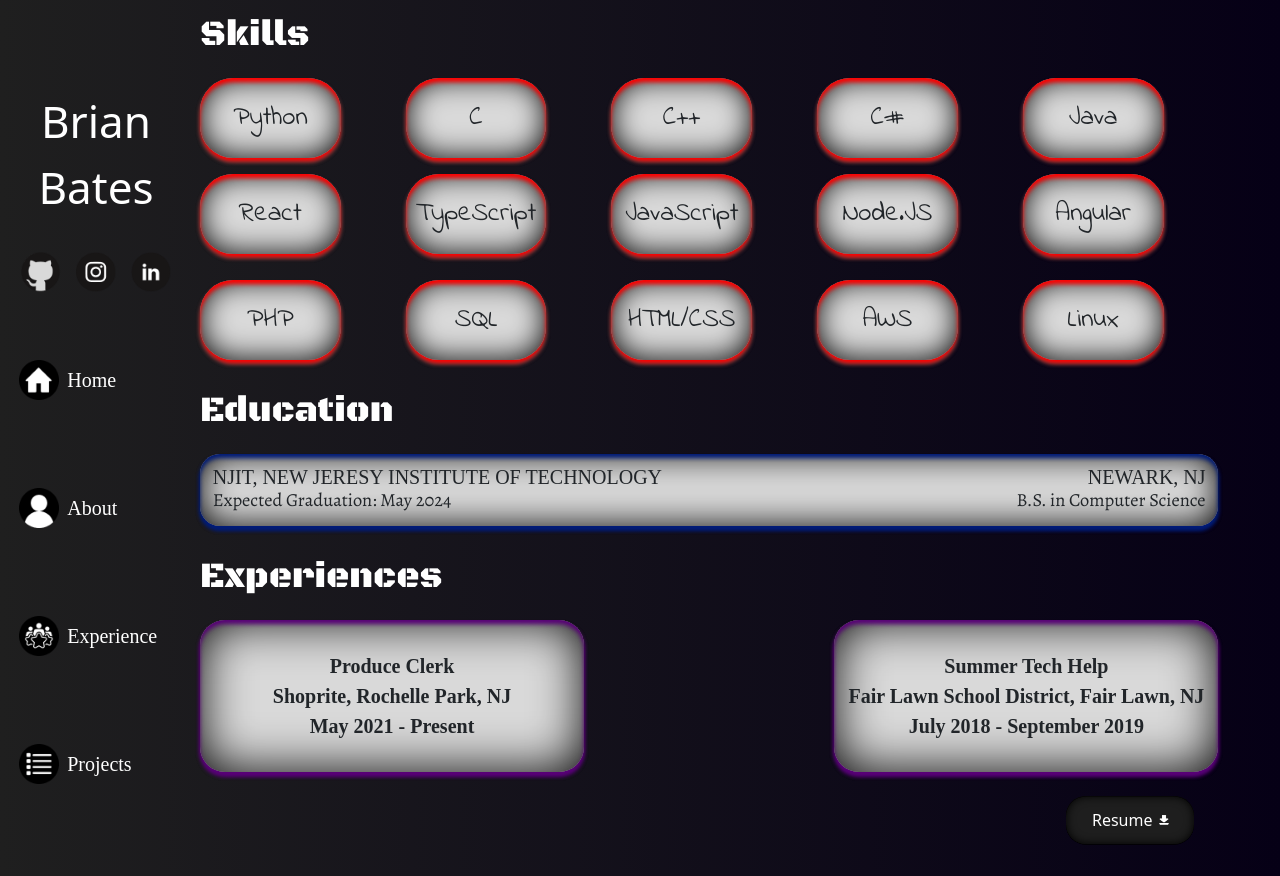
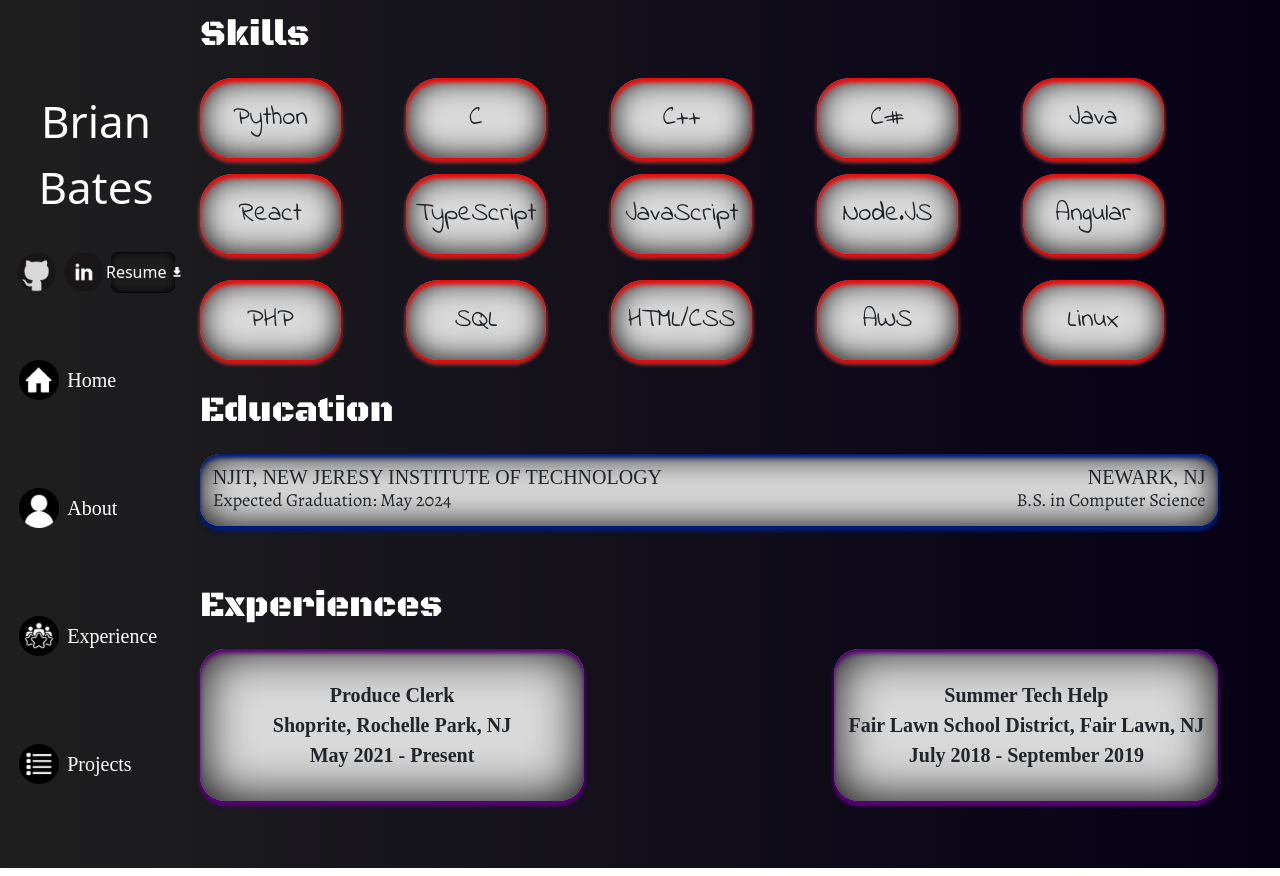
Before and after one commit to brianbates928/Personal-Website, a React (Create React App) app: page /experience in a window 1280 px wide. Built offline with nearby package versions, Linux system fonts and the light colour scheme; a web font is replaced by a local one.

Commit message:
Moved resume from experience to sidebar, and removed link to instagram

```diff
--- a/src/components/SideNav.js
+++ b/src/components/SideNav.js
@@ -5,7 +5,7 @@ import { styles } from "./SideNavStyles";
 
 export function SideNav() {
   const Github = `${process.env.PUBLIC_URL}/images/Github.png`;
-  const Instagram = `${process.env.PUBLIC_URL}/images/Instagram.png`;
+  const Download = `${process.env.PUBLIC_URL}/images/Download.png`;
   const Linkedin = `${process.env.PUBLIC_URL}/images/Linkedin.png`;
   const Home = `${process.env.PUBLIC_URL}/images/Home.png`;
   const About = `${process.env.PUBLIC_URL}/images/About.png`;
@@ -20,7 +20,7 @@ export function SideNav() {
     let websiteURL = "";
     if (social === "Github") {
       websiteURL = "https://github.com/brianbates928";
-    } else if (social === "Instagram") {
+    } else if (social === "Download") {
       websiteURL = "https://www.instagram.com/brinbats/";
     } else if (social === "Linkedin") {
       websiteURL = "https://www.linkedin.com/in/brianjbates/";
@@ -43,6 +43,14 @@ export function SideNav() {
     }
   };
 
+  const downloadPDF = () => {
+    const pdfFilePath = process.env.PUBLIC_URL + "/BrianJBates.pdf";
+
+    const link = document.createElement("a");
+    link.href = pdfFilePath;
+    link.download = `Brians's Resume`;
+    link.click();
+  };
   return (
     <div style={styles.sideNavStyle}>
       <div style={styles.namesocial}>
@@ -54,18 +62,16 @@ export function SideNav() {
             alt="Github"
             onClick={() => handleOpenWebsite("Github")}
           />
-          <img
-            style={styles.insta}
-            src={Instagram}
-            alt="Instagram"
-            onClick={() => handleOpenWebsite("Instagram")}
-          />
-          <img
+           <img
             style={styles.linkedin}
             src={Linkedin}
             alt="Linkedin"
             onClick={() => handleOpenWebsite("Linkedin")}
           />
+         <button style={styles.button} onClick={() => downloadPDF()}>
+          Resume
+          <img style={styles.download} src={Download} alt="Download" />
+          </button>
         </div>
       </div>
       <div style={styles.pages}>
--- a/src/components/SideNavStyles.js
+++ b/src/components/SideNavStyles.js
@@ -76,6 +76,24 @@ const styles = {
     textDecoration: "none",
     fontSize: "2.5vh",
     color: "white",
+  },
+  button: {
+    backgroundColor: "#1E1E1E",
+    color: "white",
+    borderRadius: ".5em",
+    boxShadow:
+      "0 0.5px 0.5px black, 0 0.5px 0.5px black,inset 0 0.5px 0.5px black, inset 0 0 10px black",
+    display: "flex",
+    alignItems: "center",
+    justifyContent: "center",
+    width: "5vw",
+    height: "5vh",
+    border: "none",
+  },
+  download: {
+    marginLeft: "0.5vw",
+    width: "10px",
+    height: "10px",
   },
 };
 
@@ -157,6 +175,25 @@ const mediaStyles = {
     color: "white",
     marginRight: "0.5em",
   },
+  button: {
+    backgroundColor: "#1E1E1E",
+    color: "white",
+    fontSize: "1.5vh",
+    borderRadius: "1em",
+    boxShadow:
+      "0 2px 2px black, 0 2px 2px black,inset 0 2px 2px black, inset 0 0 10px black",
+    display: "flex",
+    alignItems: "center",
+    justifyContent: "center",
+    width: "5vw",
+    height: "5vh",
+    border: "none",
+  },
+  download: {
+    marginLeft: "1vw",
+    width: "10px",
+    height: "10px",
+  },
 };
 
 const mergedStyles = window.matchMedia("(max-width: 900px)").matches
--- a/src/pages/Experience.js
+++ b/src/pages/Experience.js
@@ -18,19 +18,10 @@ const Experience = () => {
     "AWS",
     "Linux",
   ];
-  const Download = `${process.env.PUBLIC_URL}/images/Download.png`;
 
   const topRowSkills = skills.slice(0, 5);
   const bottomRowSkills = skills.slice(5);
 
-  const downloadPDF = () => {
-    const pdfFilePath = process.env.PUBLIC_URL + "/BrianJBates.pdf";
-
-    const link = document.createElement("a");
-    link.href = pdfFilePath;
-    link.download = `Brians's Resume`;
-    link.click();
-  };
   return (
     <div style={styles.container}>
       <div style={styles.skills}>
@@ -82,12 +73,6 @@ const Experience = () => {
           </div>
         </div>
       </div>
-      <div style={styles.resume}>
-        <button style={styles.button} onClick={() => downloadPDF()}>
-          Resume
-          <img style={styles.download} src={Download} alt="Download" />
-        </button>
-      </div>
     </div>
   );
 };
--- a/src/pages/ExperiencesStyles.js
+++ b/src/pages/ExperiencesStyles.js
@@ -117,24 +117,7 @@ const styles = {
     padding: "3vh",
     width: "95%",
   },
-  button: {
-    backgroundColor: "#1E1E1E",
-    color: "white",
-    borderRadius: "1.25em",
-    boxShadow:
-      "0 0.5px 0.5px black, 0 0.5px 0.5px black,inset 0 0.5px 0.5px black, inset 0 0 10px black",
-    display: "flex",
-    alignItems: "center",
-    justifyContent: "center",
-    width: "10vw",
-    height: "6vh",
-    border: "none",
-  },
-  download: {
-    marginLeft: "0.5vw",
-    width: "10px",
-    height: "10px",
-  },
+
 };
 
 const mediaStyles = {
@@ -258,25 +241,7 @@ const mediaStyles = {
     padding: "3vh",
     width: "100%",
   },
-  button: {
-    backgroundColor: "#1E1E1E",
-    color: "white",
-    fontSize: "1.5vh",
-    borderRadius: "1em",
-    boxShadow:
-      "0 2px 2px black, 0 2px 2px black,inset 0 2px 2px black, inset 0 0 10px black",
-    display: "flex",
-    alignItems: "center",
-    justifyContent: "center",
-    width: "23vw",
-    height: "5vh",
-    border: "none",
-  },
-  download: {
-    marginLeft: "1vw",
-    width: "10px",
-    height: "10px",
-  },
+
 };
 
 const mergedStyles = window.matchMedia("(max-width: 900px)").matches
```
